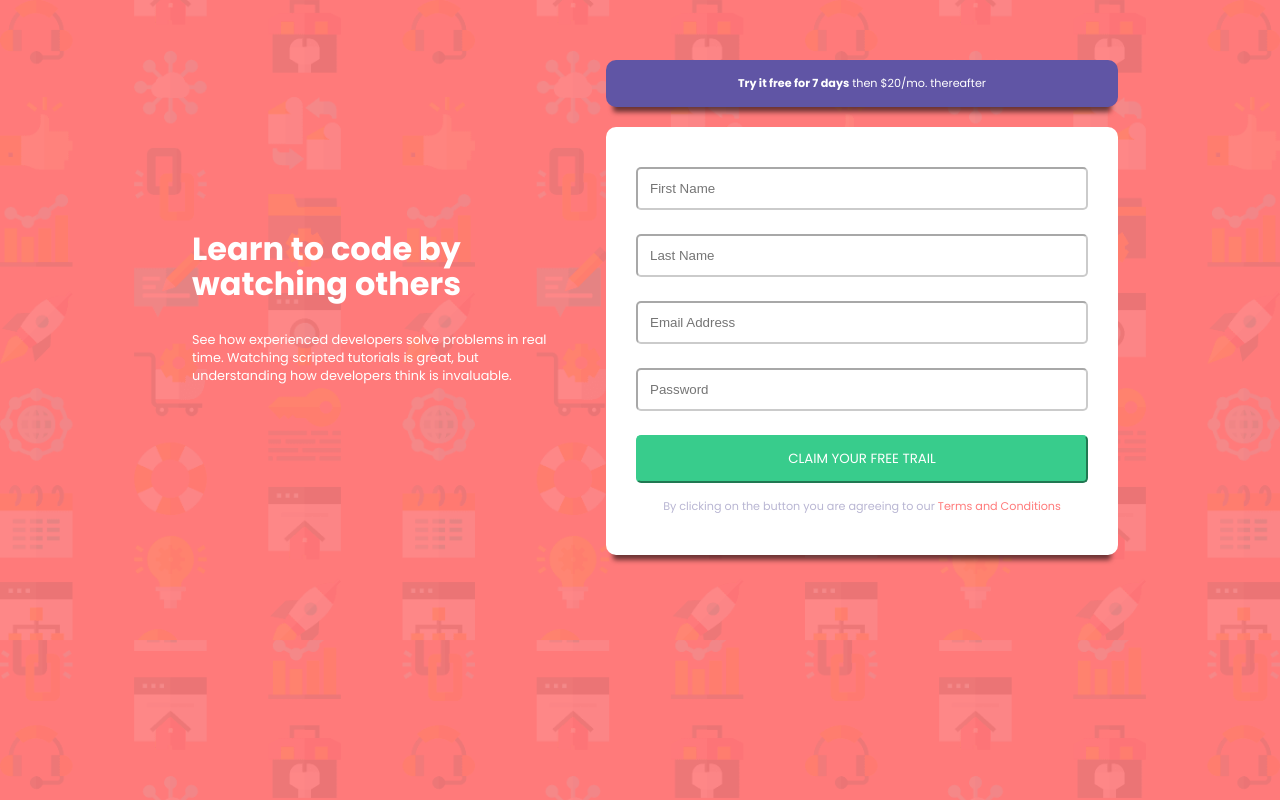
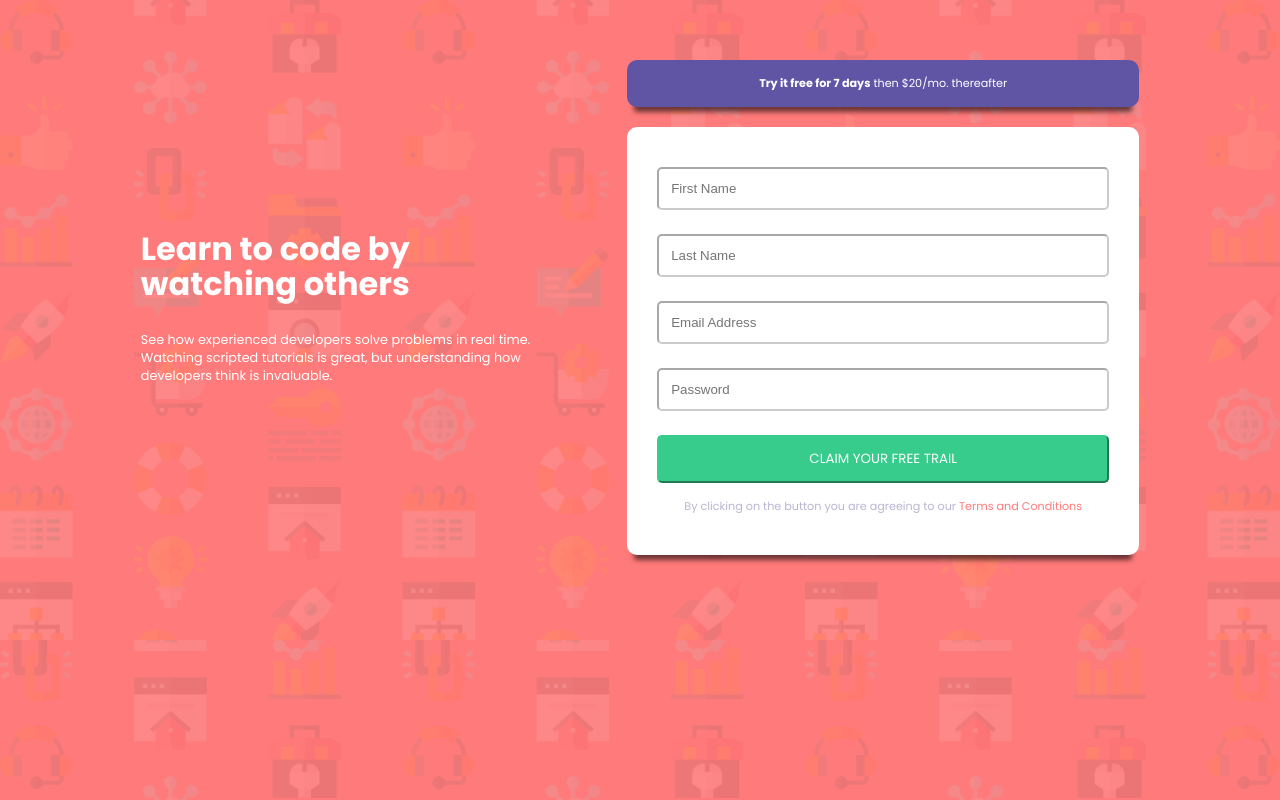
Before and after one commit to grillzwitu/responsiveness_media_queries-1, a plain HTML site: page index.html in a window 1280 px wide. Drawn offline with Linux system fonts and the light colour scheme.

Commit message:
increased gap in main flex

```diff
--- a/index.html
+++ b/index.html
@@ -14,8 +14,6 @@
 <body>
 
     <main>
-
-        <div class="container"></div>
 
         <div class="left-half">
 
--- a/style.css
+++ b/style.css
@@ -19,11 +19,11 @@ main {
     justify-content: center;
     align-items: center;
     font-family: poppins, serif;
-    gap: 30px;
+    gap: 5%;
 }
 
 .left-half{
-    width: 30%;
+    width: 33%;
     display: grid;
     grid-template-rows: 4fr;
     color: white;
```
